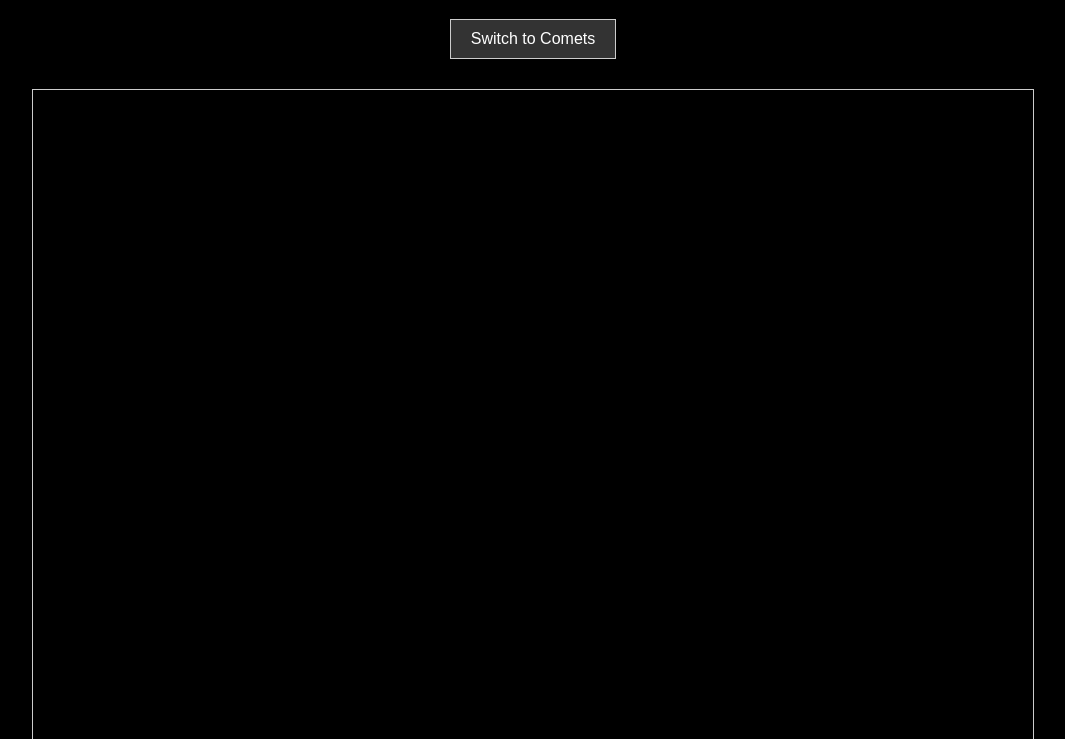
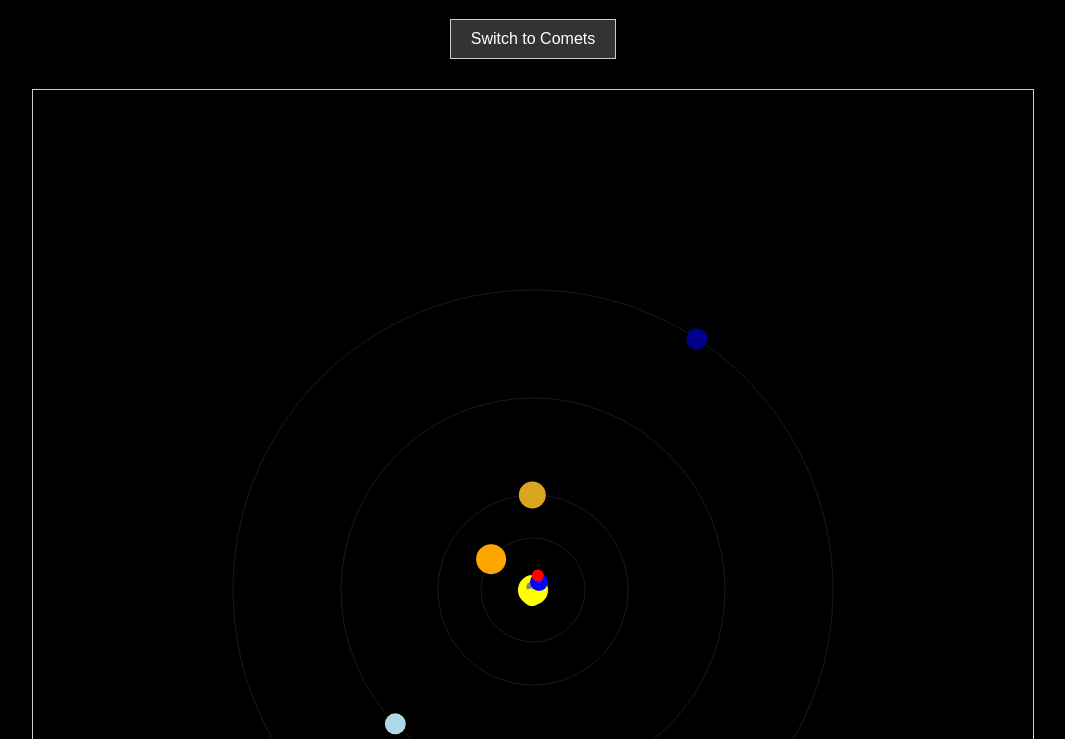
Before and after one commit to siychan/Space-Apps-2024, a plain HTML site: page index.html in a window 1280 px wide. Shown: the part 61-800 px from the top of the page, without its empty margins (107-1172 px from the left). Drawn offline with Linux system fonts and the light colour scheme.

Commit message:
Update index.html

```diff
--- a/index.html
+++ b/index.html
@@ -37,6 +37,6 @@
     <button class="toggle-button" id="toggleView">Switch to Comets</button>
   </div>
   <canvas id="orreryCanvas" width="1000" height="1000"></canvas>
-  <script src="app.js"></script>
+  <script src="orrery1.js"></script>
 </body>
 </html>
```
